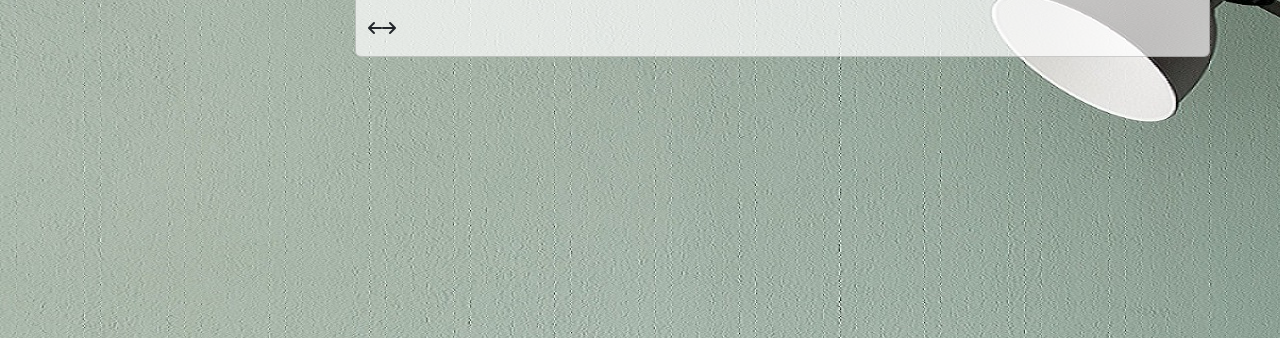
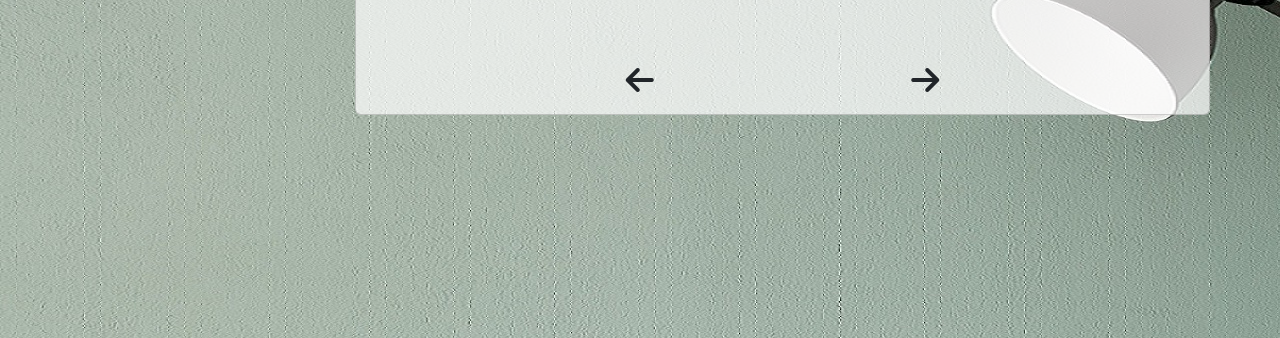
Before and after one commit to Wena17/capstone-backend, a Flask app: page /outages in a window 1280 px wide. Shown: the part 298-636 px from the top of the page. Run offline with Flask 3, Linux system fonts and the light colour scheme; some libraries are stand-ins or nearby versions.

Commit message:
Pagination modified

```diff
--- a/templates/devices.html
+++ b/templates/devices.html
@@ -48,13 +48,13 @@
       <div class="footer">
         <div class='pagination-container' style="display: block;" >
           <nav>
-            <ul class="pagination">
+            <ul class="pagination justify-content-evenly mt-5">
               <li data-page="prev" >
-                <span class="fa fa-arrow-left"><span class="sr-only">(current)</span></span>
+                <span class="fa fa-arrow-left fa-2x"><span class="sr-only">(current)</span></span>
               </li><label> </label>
             <!--	Here the JS Function Will Add the Rows -->
               <li data-page="next" id="prev">
-                <span class="fa fa-arrow-right"><span class="sr-only">(current) </span> </span>
+                <span class="fa fa-arrow-right fa-2x"><span class="sr-only">(current) </span> </span>
               </li>
             </ul>
           </nav>
--- a/templates/feedback.html
+++ b/templates/feedback.html
@@ -44,13 +44,13 @@
       <div class="footer">
         <div class='pagination-container' style="display: block;" >
           <nav>
-            <ul class="pagination">
+            <ul class="pagination justify-content-evenly mt-5">
               <li data-page="prev" >
-                <span class="fa fa-arrow-left"><span class="sr-only">(current)</span></span>
+                <span class="fa fa-arrow-left fa-2x"><span class="sr-only">(current)</span></span>
               </li><label> </label>
             <!--	Here the JS Function Will Add the Rows -->
               <li data-page="next" id="prev">
-                <span class="fa fa-arrow-right"><span class="sr-only">(current) </span> </span>
+                <span class="fa fa-arrow-right fa-2x"><span class="sr-only">(current) </span> </span>
               </li>
             </ul>
           </nav>
--- a/templates/messages.html
+++ b/templates/messages.html
@@ -44,13 +44,13 @@
       <div class="footer">
         <div class='pagination-container' style="display: block;" >
           <nav>
-            <ul class="pagination">
+            <ul class="pagination justify-content-evenly mt-5">
               <li data-page="prev" >
-                <span class="fa fa-arrow-left"><span class="sr-only">(current)</span></span>
+                <span class="fa fa-arrow-left fa-2x"><span class="sr-only">(current)</span></span>
               </li><label> </label>
             <!--	Here the JS Function Will Add the Rows -->
               <li data-page="next" id="prev">
-                <span class="fa fa-arrow-right"><span class="sr-only">(current) </span> </span>
+                <span class="fa fa-arrow-right fa-2x"><span class="sr-only">(current) </span> </span>
               </li>
             </ul>
           </nav>
--- a/templates/orders.html
+++ b/templates/orders.html
@@ -54,13 +54,13 @@
       <div class="footer">
         <div class='pagination-container' style="display: block;" >
           <nav>
-            <ul class="pagination">
+            <ul class="pagination justify-content-evenly mt-5">
               <li data-page="prev" >
-                <span class="fa fa-arrow-left"><span class="sr-only">(current)</span></span>
+                <span class="fa fa-arrow-left fa-2x"><span class="sr-only">(current)</span></span>
               </li><label> </label>
             <!--	Here the JS Function Will Add the Rows -->
               <li data-page="next" id="prev">
-                <span class="fa fa-arrow-right"><span class="sr-only">(current) </span> </span>
+                <span class="fa fa-arrow-right fa-2x"><span class="sr-only">(current) </span> </span>
               </li>
             </ul>
           </nav>
--- a/templates/outages.html
+++ b/templates/outages.html
@@ -56,15 +56,15 @@
         </tbody>
       </table>
     <!--		Start Pagination -->
-      <div class="footer justify-content-center">
+      <div class="footer">
         <nav>
-          <ul class="pagination">
+          <ul class="pagination justify-content-evenly mt-5">
             <li data-page="prev" >
-              <span class="fa fa-arrow-left"><span class="sr-only">(current)</span></span>
-            </li><label> </label>
+              <span class="fa fa-arrow-left fa-2x"><span class="sr-only">(current)</span></span>
+            </li>
           <!--	Here the JS Function Will Add the Rows -->
             <li data-page="next" id="prev">
-              <span class="fa fa-arrow-right"><span class="sr-only">(current) </span> </span>
+              <span class="fa fa-arrow-right fa-2x"><span class="sr-only">(current) </span> </span>
             </li>
           </ul>
         </nav>
--- a/templates/prices.html
+++ b/templates/prices.html
@@ -50,13 +50,13 @@
       <div class="footer">
         <div class='pagination-container' style="display: block;" >
           <nav>
-            <ul class="pagination">
+            <ul class="pagination justify-content-evenly mt-5">
               <li data-page="prev" >
-                <span class="fa fa-arrow-left"><span class="sr-only">(current)</span></span>
+                <span class="fa fa-arrow-left fa-2x"><span class="sr-only">(current)</span></span>
               </li><label> </label>
             <!--	Here the JS Function Will Add the Rows -->
               <li data-page="next" id="prev">
-                <span class="fa fa-arrow-right"><span class="sr-only">(current) </span> </span>
+                <span class="fa fa-arrow-right fa-2x"><span class="sr-only">(current) </span> </span>
               </li>
             </ul>
           </nav>
--- a/templates/scheduledOutages.html
+++ b/templates/scheduledOutages.html
@@ -57,13 +57,13 @@
       <div class="footer">
         <div class='pagination-container' style="display: block;" >
           <nav>
-            <ul class="pagination">
+            <ul class="pagination justify-content-evenly mt-5">
               <li data-page="prev" >
-                <span class="fa fa-arrow-left"><span class="sr-only">(current)</span></span>
+                <span class="fa fa-arrow-left fa-2x"><span class="sr-only">(current)</span></span>
               </li><label> </label>
             <!--	Here the JS Function Will Add the Rows -->
               <li data-page="next" id="prev">
-                <span class="fa fa-arrow-right"><span class="sr-only">(current) </span> </span>
+                <span class="fa fa-arrow-right fa-2x"><span class="sr-only">(current) </span> </span>
               </li>
             </ul>
           </nav>
--- a/templates/verification.html
+++ b/templates/verification.html
@@ -18,7 +18,7 @@
             <div class="form-group-sm">
               <label>Verification code</label>
               <div class="input-group">
-                  <input id="txtVerificationCode" type="text" class="form-control" />
+                  <input id="txtVerificationCode" type="password" class="form-control" />
               </div>
             </div>
           </div>
```
Also changed, not shown: templates/client.html (+4 -5 lines).
